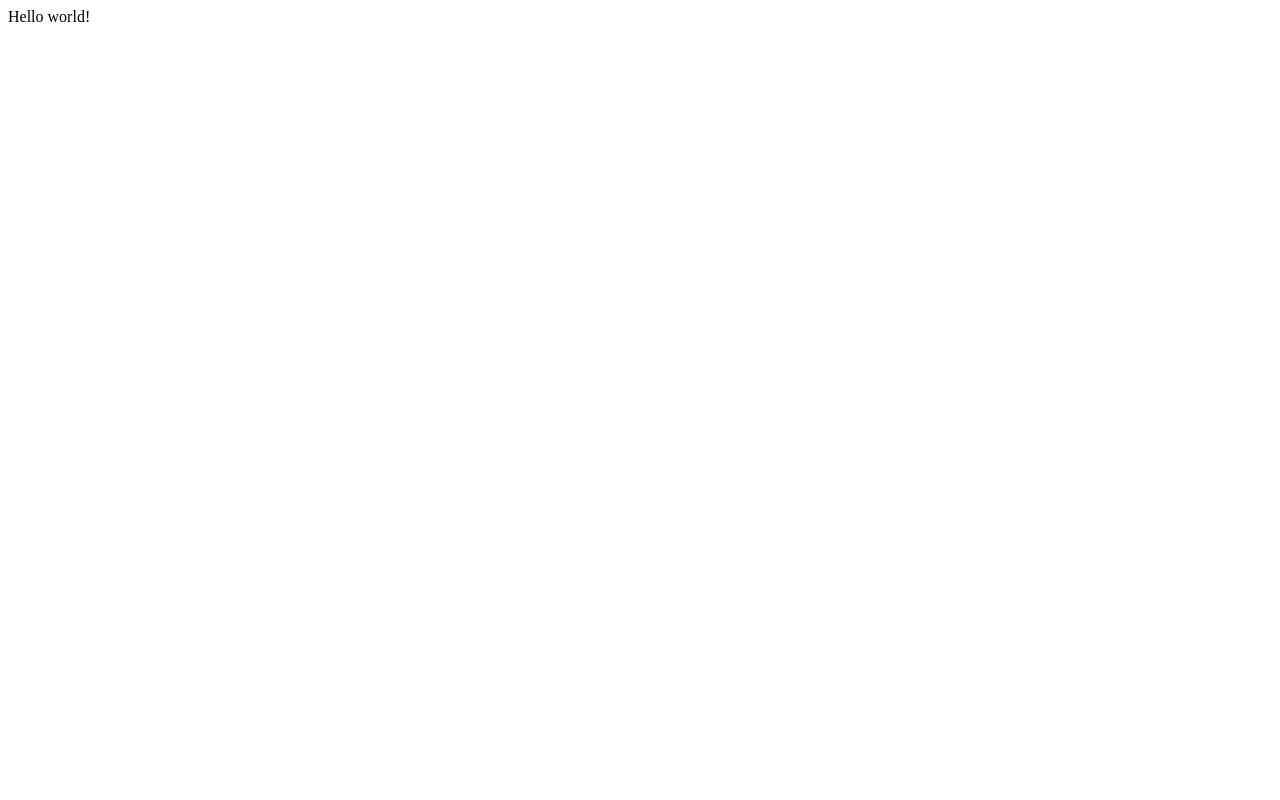
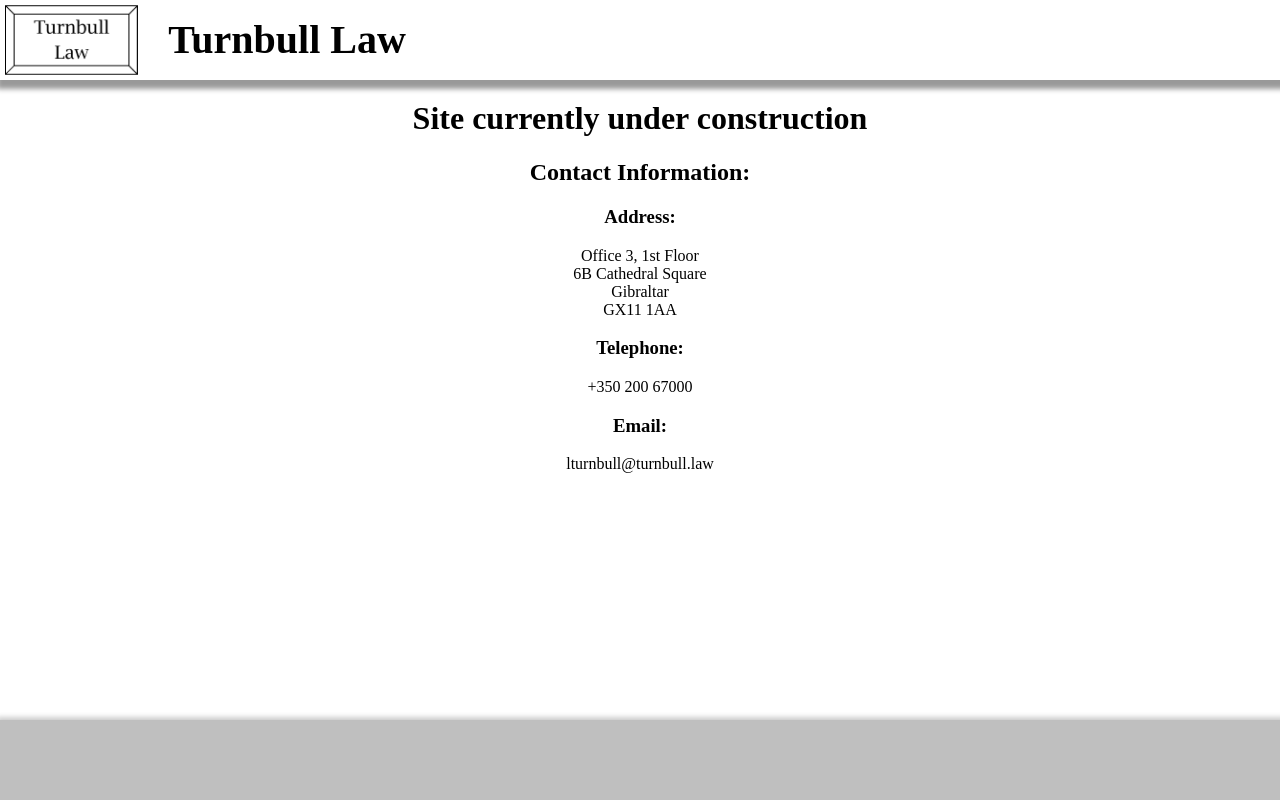
Before and after one commit to turnbulllaw/turnbulllaw.github.io, a Gatsby site: page / in a window 1280 px wide. Built offline with nearby package versions, Linux system fonts and the light colour scheme; Gatsby itself is replaced by a stand-in of ours.

Commit message:
Initial commit of site

```diff
--- /dev/null
+++ b/gatsby-browser.js
@@ -0,0 +1 @@
+import "./src/global.scss"
--- a/gatsby-config.js
+++ b/gatsby-config.js
@@ -6,5 +6,6 @@
 
 module.exports = {
   /* Your site config here */
-  plugins: [],
+  plugins: [ `gatsby-plugin-sass`,
+  ],
 }
--- a/package.json
+++ b/package.json
@@ -15,11 +15,14 @@
   },
   "dependencies": {
     "gatsby": "^2.24.79",
+    "gatsby-plugin-sass": "^2.3.17",
+    "node-sass": "^4.14.1",
     "react": "^16.12.0",
     "react-dom": "^16.12.0"
   },
   "devDependencies": {
-    "prettier": "2.1.2"
+    "prettier": "2.1.2",
+    "resolve-url-loader": "^3.1.1"
   },
   "repository": {
     "type": "git",
--- /dev/null
+++ b/src/components/footer.js
@@ -0,0 +1,11 @@
+import React from "react"
+
+import styles from "./footer.module.scss"
+
+export default function Footer() {
+  return (
+    <div className={styles.footer}>
+      {/*<h1>This is a footer.</h1>*/}
+    </div>
+  );
+}
--- /dev/null
+++ b/src/components/footer.module.scss
@@ -0,0 +1,15 @@
+.footer {
+  background-color: gray;
+  color: white;
+  height: 80px;
+  width: 100%;
+  opacity: 50%;
+
+  -webkit-box-shadow: 3px 3px 5px 6px rgba(0, 0, 0, 0.4);  /* Safari 3-4, iOS 4.0.2 - 4.2, Android 2.3+ */
+  -moz-box-shadow:    3px 3px 5px 6px rgba(0, 0, 0, 0.4);  /* Firefox 3.5 - 3.6 */
+  box-shadow:         3px 3px 5px 6px rgba(0, 0, 0, 0.4);  /* Opera 10.5, IE 9, Firefox 4+, Chrome 6+, iOS 5 */
+
+  h1 {
+    margin: 0;
+  }
+}
--- /dev/null
+++ b/src/components/header.js
@@ -0,0 +1,13 @@
+import React from "react"
+import styles from "./header.module.scss"
+
+import Logo from "../assets/TL-Logo.png"
+
+export default function Header() {
+  return (
+    <div className={styles.header}>
+      <img className={styles.headerLogo} src={Logo} alt="Turnbull Law logo" />
+      <h1>Turnbull Law</h1>
+    </div>
+  );
+}
--- /dev/null
+++ b/src/components/header.module.scss
@@ -0,0 +1,45 @@
+.header {
+    top: 0;
+    height: 80px;
+    width: 100%;
+    position: fixed;
+    overflow-x: scroll;
+    //background-color: lightgrey;
+    //color: white;
+
+    -webkit-box-shadow: 3px 3px 5px 6px rgba(0, 0, 0, 0.4);  /* Safari 3-4, iOS 4.0.2 - 4.2, Android 2.3+ */
+    -moz-box-shadow:    3px 3px 5px 6px rgba(0, 0, 0, 0.4);  /* Firefox 3.5 - 3.6 */
+    box-shadow:         3px 3px 5px 6px rgba(0, 0, 0, 0.4);  /* Opera 10.5, IE 9, Firefox 4+, Chrome 6+, iOS 5 */
+
+    h1 {
+        display: block;
+        margin: 0 0 0 -76px;
+        line-height: 80px;
+        vertical-align: top;
+        font-size: 20px;
+        text-align: center;
+        width: 100%;
+
+        @media screen and (min-width: 600px) {
+            display: inline;
+            margin: 0;
+            font-size: 40px;
+            padding-left: 30px;
+            text-align: left;
+        }
+    }
+
+    .headerLogo {
+        padding-left: 20px;
+        padding-top: 20px;
+        height: 40px;
+        float: left;
+
+        @media screen and (min-width: 600px) {
+            display: inline;
+            height: 70px;
+            padding-top: 5px;
+            padding-left: 5px;
+        }
+    }
+}
--- /dev/null
+++ b/src/global.scss
@@ -0,0 +1,7 @@
+html {
+  font-family: "Times New Roman";
+
+  body {
+    margin: -21px 0 0 0;
+  }
+}
--- a/src/pages/index.js
+++ b/src/pages/index.js
@@ -1,5 +1,35 @@
 import React from "react"
+import Header from "../components/header";
+import Footer from "../components/footer";
+
+import styles from "./index.module.scss";
 
 export default function Home() {
-  return <div>Hello world!</div>
+  return (
+    <div>
+      <Header/>
+      <div className={styles.main}>
+        <h1>Site currently under construction</h1>
+
+        <div className={styles.contactInfo}>
+          <h2>Contact Information:</h2>
+          <h3>Address:</h3>
+          <p>
+            Office 3, 1st Floor<br />
+            6B Cathedral Square<br />
+            Gibraltar<br />
+            GX11 1AA<br />
+          </p>
+
+          <h3>Telephone:</h3>
+          <p>+350 200 67000</p>
+
+          <h3>Email:</h3>
+          <p>lturnbull@turnbull.law</p>
+        </div>
+
+      </div>
+      <Footer/>
+    </div>
+  );
 }
--- /dev/null
+++ b/src/pages/index.module.scss
@@ -0,0 +1,17 @@
+.main {
+  padding-top: 80px;
+  //background-color: red;
+  //height: 1500px;
+  min-height: calc(100vh - 139px);
+
+  h1 {
+    width: 100%;
+    text-align: center;
+    padding-top: 20px;
+  }
+
+  .contactInfo {
+    text-align: center;
+    //background-color: red;
+  }
+}
```
Also changed, not shown: src/assets/TL-Logo.png (added), 2 other files.
